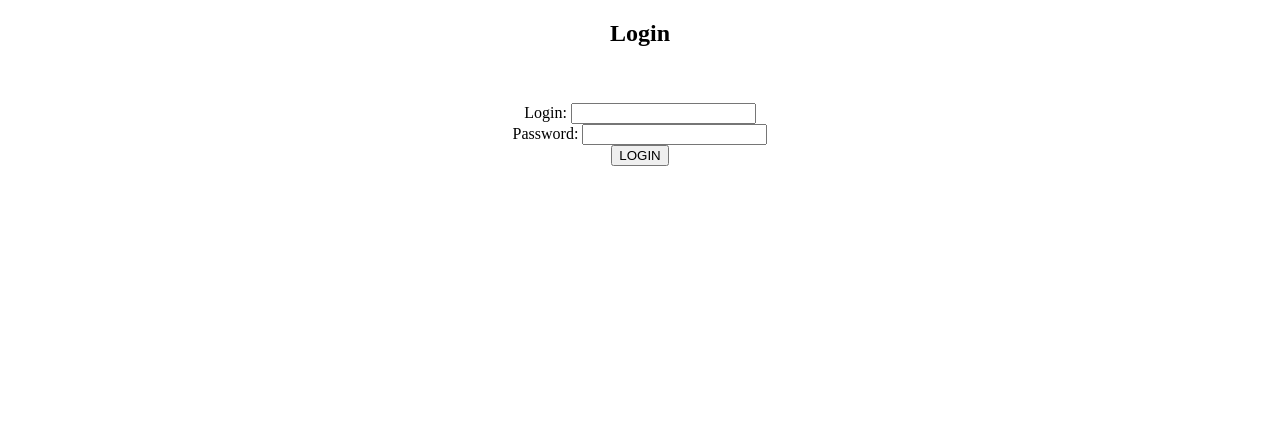
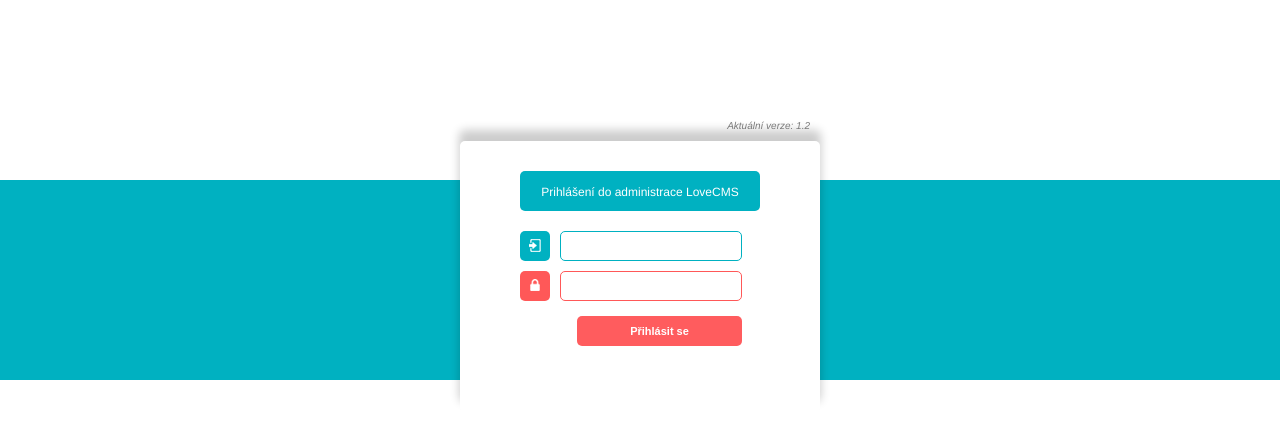
Before and after one commit to kareljuricka/IIS_Eshop, a PHP site: page /skola/admin/index.php in a window 1280 px wide. Shown: the top 440 px of the page. Run offline with PHP 8.4, Linux system fonts and the light colour scheme; data comes from the database, SQL or seed files in the repository; data that the repository does not hold is empty.

Commit message:
Nasazen UI pro prihlaseni do administrace

```diff
--- a/lib/admin.class.php
+++ b/lib/admin.class.php
@@ -88,7 +88,6 @@
 	// TODO: REBUILD TO BETTER VERSION
 	public static function loginForm() {
 
-
 		$errors = "";
 
 		// Login programming
@@ -118,13 +117,21 @@
 			<em>
 				".$errors."
 			</em>
-			<br />
-			<br />
-			<form method=\"POST\">
-				Login: <input type=\"text\" name=\"username\"\><br />
-				Password: <input type=\"password\" name=\"password\"\><br />
-				<input type=\"submit\" value=\"LOGIN\"/>
-			</form>
+			<form method=\"POST\" action=\"\" autocomplete=\"off\">
+  				<div class=\"input-line username\">
+  					<label for=\"username\"><img src=\"".Theme::$completeThemeAdminDir."/images/login/username_icon.png\" alt=\"username\"/></label>
+  					<input type=\"text\" name=\"username\"/>
+  					<div class=\"def-footer\"></div>
+  				</div>
+  				<div class=\"input-line password\">
+  					<label for=\"password\"><img src=\"".Theme::$completeThemeAdminDir."/images/login/password_icon.png\" alt=\"password\"/></label>
+  					<input type=\"password\" name=\"password\"/>
+  					<div class=\"def-footer\"></div>
+  				</div>
+  				<div class=\"submit-line\">
+  					<input type=\"submit\" name=\"login-submit\" value=\"Přihlásit se\"/>
+  				</div>
+  			</form>
 		";
 
 		return $formOutput;
--- a/lib/theme.class.php
+++ b/lib/theme.class.php
@@ -53,7 +53,6 @@
 
 		self::$completeThemeWebDir = web::$serverDir . theme::$themesWebDir . "/" . theme::$activeTheme;
 		self::$completeThemeAdminDir = admin::$serverDir . theme::$themesAdminDir . "/" . theme::$activeAdminTheme;
-
 
 		// Set theme full directory
 		$this->themedir = ($this->admin) ? self::$themesAdminDir . '/' . self::$activeAdminTheme : self::$themesWebDir . '/' . self::$activeTheme;
--- a/themes/admin/default/login.tpl
+++ b/themes/admin/default/login.tpl
@@ -1,4 +1,4 @@
-<!doctype html public "-//W3C//DTD HTML 4.01 Transitional//EN" "http://www.w3.org/TR/html4/loose.dtd">
+<!DOCTYPE html>
 <html>
 	<head>
 	  	<meta name="keywords" content="home page" lang="cs">
@@ -12,11 +12,18 @@
 	    <meta name="revisit-after" content="7 days">
 	    <meta name="copyright" content="(c)2013 design & code by Karel Juřička">
 
+	    <link rel="stylesheet" href="<% absolute_path %>/styles/login.css" type="text/css" media="screen"/>
 
-	    <title><% title %></title>
+	    <title>Admin</title>
   	</head>
-  	<body align="center">
-  		<h2>Login</h2>
-  		<% admin_login %>
+  		<div class="login-bg"></div>
+  		<div class="login-block">
+  			<span class="version">Aktuální verze: 1.2</span>
+  			<div class="login-box">
+  				<div class="login-box-title">Prihlášení do administrace LoveCMS</div>
+  				<% admin_login %>
+  			</div>
+  		</div>
+
 	</body>
 </html>
--- /dev/null
+++ b/themes/admin/default/styles/login.css
@@ -0,0 +1,132 @@
+body {
+font-family: Helvetica;
+font-size: 10px;
+margin: 0px;
+padding: 0px;
+}
+
+div.def-footer {
+clear: both;
+}
+
+div.login-bg {
+background: #00b1c1;
+position: absolute;
+z-index: -9999;
+width: 100%;
+height: 200px;
+top: 180px;
+}
+
+div.login-block {
+width: 360px;
+margin: auto;
+margin-top: 120px;
+}
+
+div.login-block span.version {
+display: block;
+text-align: right;
+margin-bottom: 10px;
+margin-right: 10px;
+font-style: oblique;
+color: #797979;
+font-size: 10px;
+}
+
+div.login-box {
+width: 360px;
+height: 240px;
+-webkit-box-shadow:  0px -10px 10px 1px rgba(0, 0, 0, 0.2);
+box-shadow:  0px -10px 10px 1px rgba(0, 0, 0, 0.2);
+-webkit-border-radius: 5px;
+-moz-border-radius: 5px;
+border-radius: 5px;
+margin: auto;
+background: #fff;
+padding-top: 30px;
+}
+
+div.login-box-title {
+width: 240px;
+height: 26px;
+background: #00b1c1;
+border-radius: 5px;
+color: #fff;
+font-size: bold;
+font-weight: lighter;
+font-size: 12px;
+text-align: center;
+padding-top: 14px;
+margin: auto;
+}
+
+div.input-line {
+margin: auto;
+width: 240px;
+}
+
+div.input-line.username {
+margin-top: 20px;
+}
+
+div.input-line.password {
+margin-top: 10px;
+}
+
+div.input-line label {
+width: 30px;
+height: 22px;
+-webkit-border-radius: 5px;
+-moz-border-radius: 5px;
+border-radius: 5px;
+text-align: center;
+float: left;
+padding-top: 8px;
+}
+
+div.input-line.username label {
+background: #00b1c1;
+}
+
+div.input-line.password label {
+background: #ff5858;
+}
+
+div.input-line input {
+float: left;
+-webkit-border-radius: 5px;
+-moz-border-radius: 5px;
+border-radius: 5px;
+width: 170px;
+height: 28px;
+padding: 0px 5px;
+margin: 0px 0px 0px 10px;
+}
+
+div.input-line.username input {
+border: 1px solid #00b1c1;
+}
+
+div.input-line.password input {
+border: 1px solid #ff5858;
+}
+
+div.submit-line {
+margin-left: 117px;
+margin-top: 15px;
+}
+
+div.submit-line input {
+width: 165px;
+height: 30px;
+background: #ff5c5e;
+border: 0px;
+-webkit-border-radius: 5px;
+-moz-border-radius: 5px;
+border-radius: 5px;
+color: #fff;
+font-weight: bold;
+font-size: 11px;
+cursor: pointer;
+}
```
Also changed, not shown: themes/admin/default/images/login/password_icon.png (added), themes/admin/default/images/login/username_icon.png (added), 1 other file.
